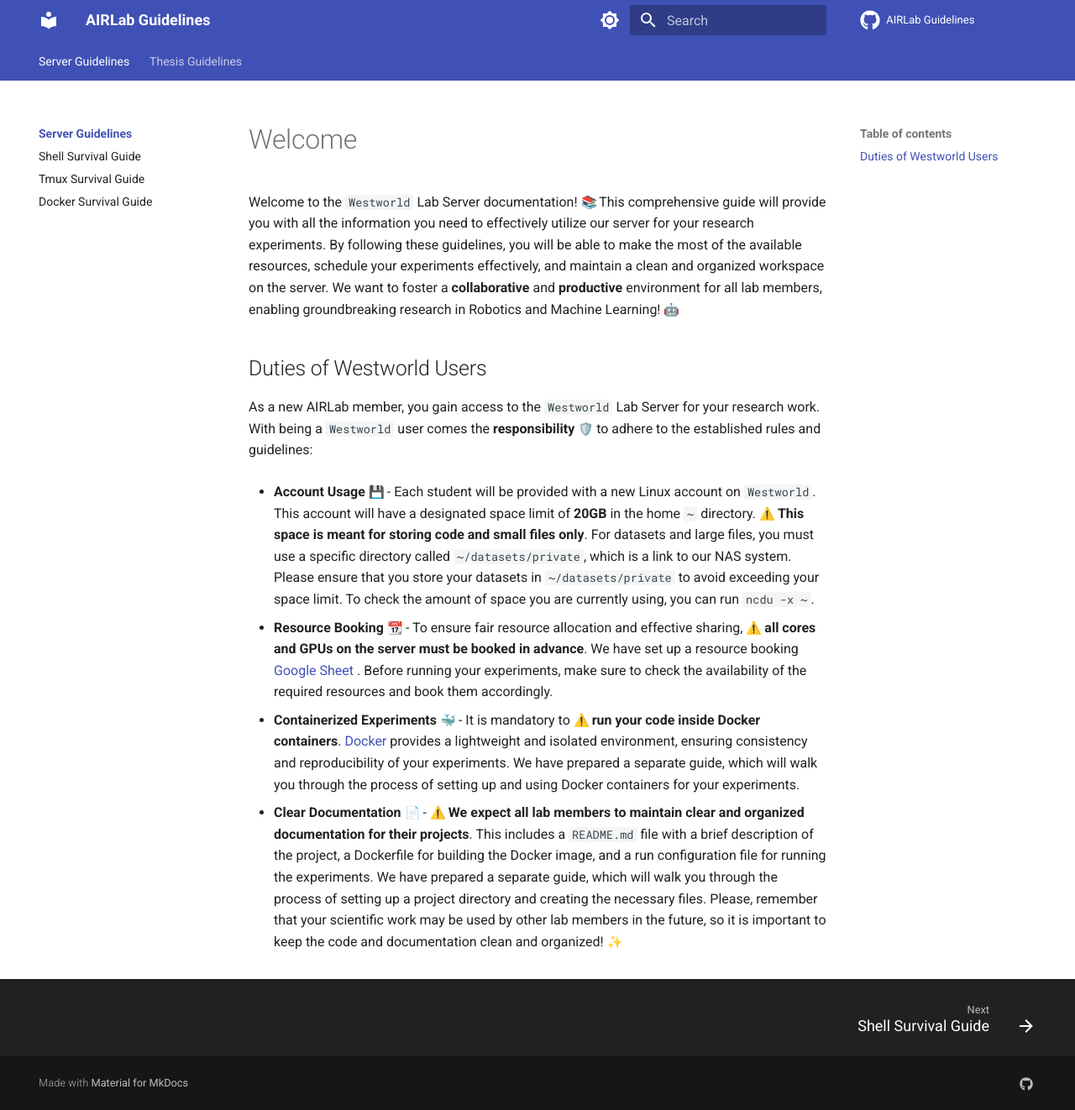
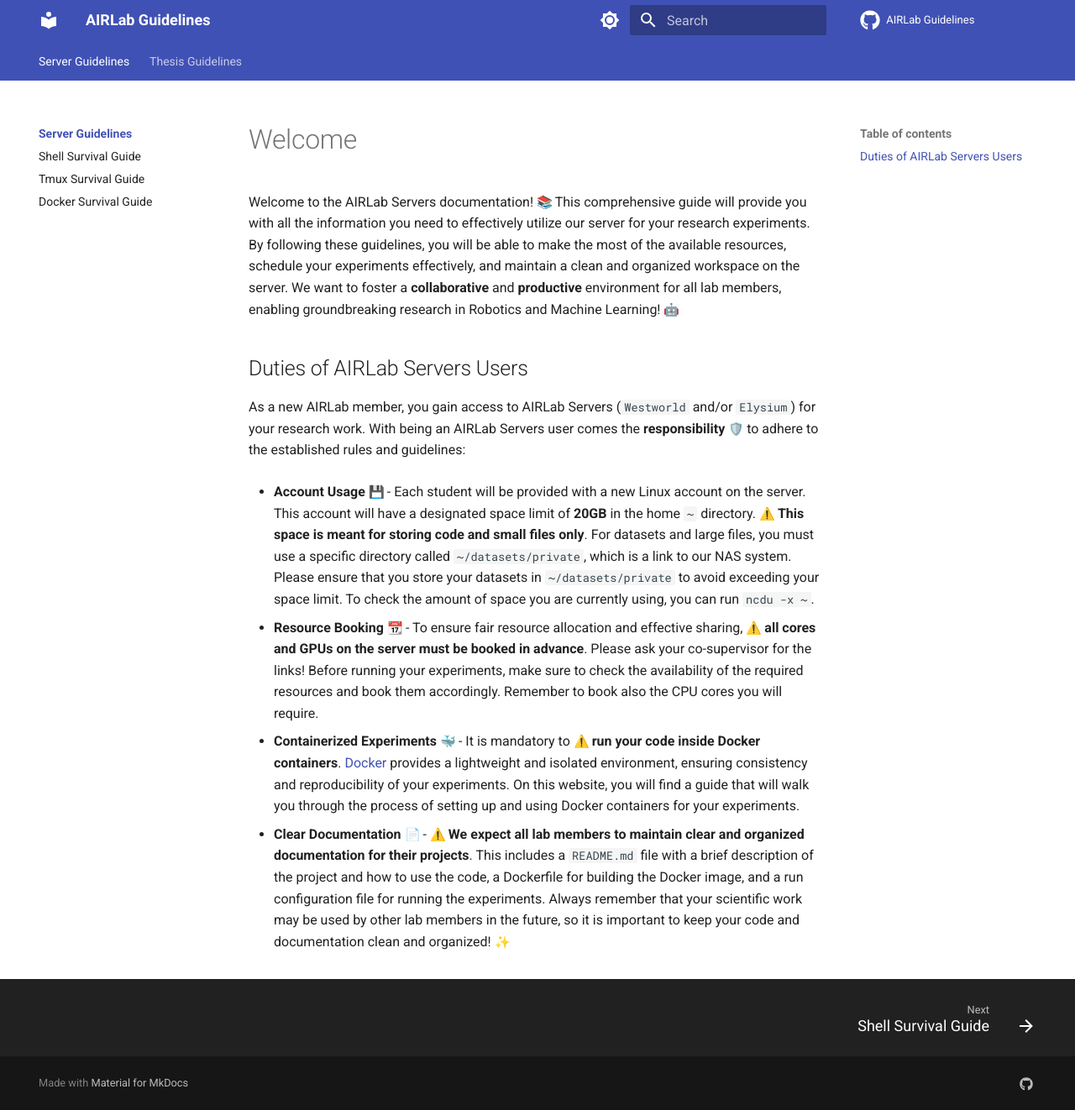
Before and after one commit to archettialberto/airlab_server_guidelines, an MkDocs documentation site: the page built from docs/server_guidelines/index.md, in a window 1280 px wide and 1322 px high. Shown: the whole window at 84% size. Built offline with MkDocs 1.6.1 and Material for MkDocs 9.7.7, drawn with Linux system fonts in a browser that asks for light colours; emoji names are drawn with the system emoji font; comment, search, counter and statistics services are not loaded.

Commit message:
Update index page

```diff
--- a/docs/server_guidelines/index.md
+++ b/docs/server_guidelines/index.md
@@ -1,19 +1,18 @@
 # Welcome
 
-Welcome to the `Westworld` Lab Server documentation! :books: This comprehensive guide will provide you with all the
-information
-you need to effectively utilize our server for your research experiments. By following
+Welcome to the AIRLab Servers documentation! :books: This comprehensive guide will provide you with all the
+information you need to effectively utilize our server for your research experiments. By following
 these guidelines, you will be able to make the most of the available resources, schedule your experiments
 effectively, and maintain a clean and organized workspace on the server. We want to foster a **collaborative** and
 **productive** environment for all lab members, enabling groundbreaking research in Robotics and Machine
 Learning! :robot:
 
-## Duties of Westworld Users
+## Duties of AIRLab Servers Users
 
-As a new AIRLab member, you gain access to the `Westworld` Lab Server for your research work.
-With being a `Westworld` user comes the **responsibility** :shield: to adhere to the established rules and guidelines:
+As a new AIRLab member, you gain access to AIRLab Servers (`Westworld` and/or `Elysium`) for your research work.
+With being an AIRLab Servers user comes the **responsibility** :shield: to adhere to the established rules and guidelines:
 
-* **Account Usage** :floppy_disk: - Each student will be provided with a new Linux account on `Westworld`. This account
+* **Account Usage** :floppy_disk: - Each student will be provided with a new Linux account on the server. This account
   will have a
   designated space limit of **20GB** in the home `~` directory. :warning: **This space is meant for storing code
   and small files only**. For datasets and large files, you must use a specific directory
@@ -23,22 +22,14 @@ With being a `Westworld` user comes the **responsibility** :shield: to adhere to
   run `ncdu -x ~`.
 
 * **Resource Booking** :calendar: - To ensure fair resource allocation and effective sharing, :warning: **all cores and
-  GPUs on the server must be booked in advance**. We have set up a resource
-  booking [Google Sheet](https://docs.google.com/spreadsheets/d/1n6HDbSX0Pe0zcRA0iBYDStrud7d_yRhBSrpFld4WNxs/edit#gid=1311829678)
-  .
-  Before running your experiments, make sure to check the availability of
-  the required resources and book them accordingly.
+  GPUs on the server must be booked in advance**. Please ask your co-supervisor for the links!
+  Before running your experiments, make sure to check the availability of the required resources and book them accordingly. Remember to book also the CPU cores you will require.
 
 * **Containerized Experiments** :whale: - It is mandatory to :warning: **run your code inside Docker
   containers**. [Docker](https://www.docker.com/)
-  provides a lightweight and isolated environment, ensuring consistency and reproducibility of your experiments. We have
-  prepared a separate guide, which will walk you through the process of
-  setting up and using Docker containers for your experiments.
+  provides a lightweight and isolated environment, ensuring consistency and reproducibility of your experiments. On this website, you will find a guide that will walk you through the process of setting up and using Docker containers for your experiments.
 
 * **Clear Documentation** :page_facing_up: - :warning: **We expect all lab members to maintain clear and organized
-  documentation for
-  their projects**. This includes a `README.md` file with a brief description of the project, a Dockerfile for building the
-  Docker image, and a run configuration file for running the experiments. We have prepared a separate guide, which will
-  walk you through the process of setting up a project directory and creating the necessary files. Please, remember that
-  your scientific work may be used by other lab members in the future, so it is important to keep the code and
+  documentation for their projects**. This includes a `README.md` file with a brief description of the project and how to use the code, a Dockerfile for building the Docker image, and a run configuration file for running the experiments. Always remember that
+  your scientific work may be used by other lab members in the future, so it is important to keep your code and
   documentation clean and organized! :sparkles:
```
